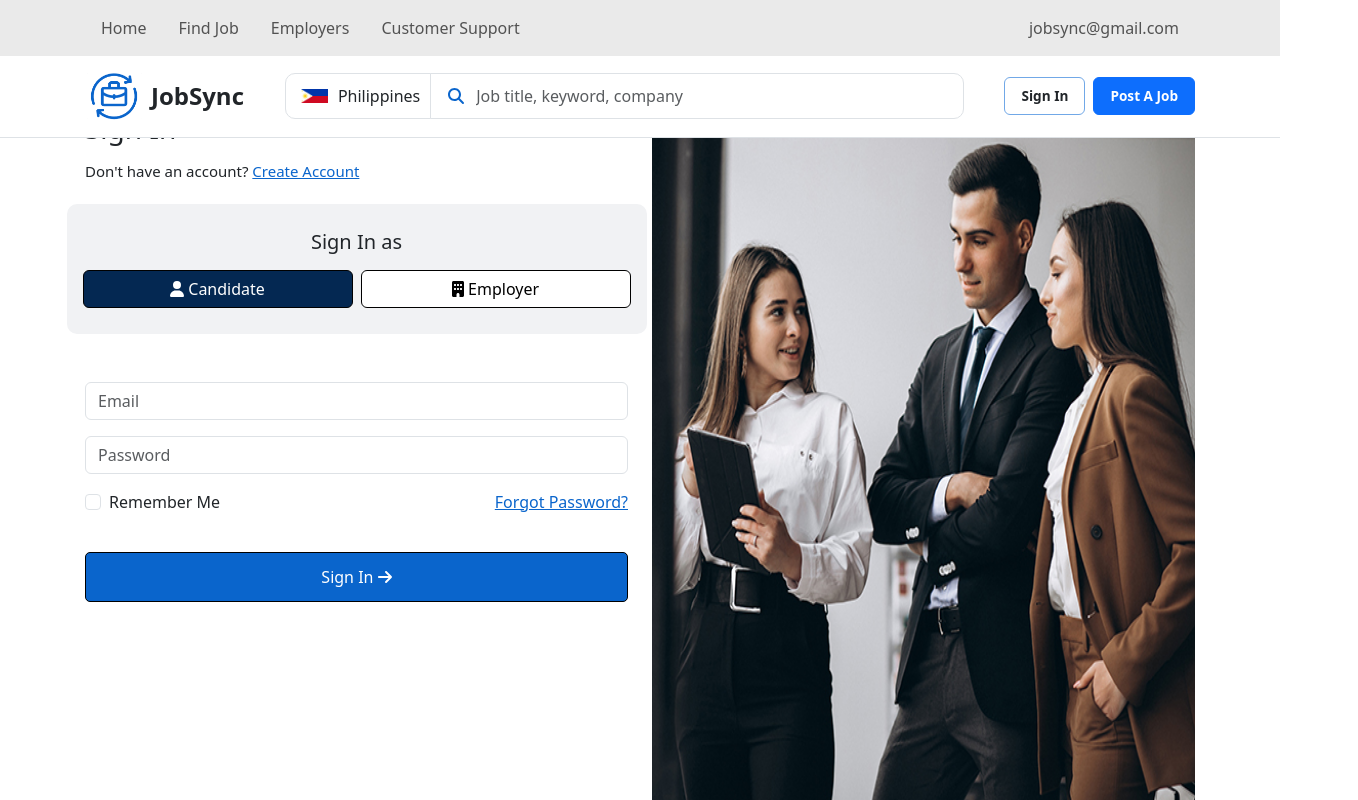
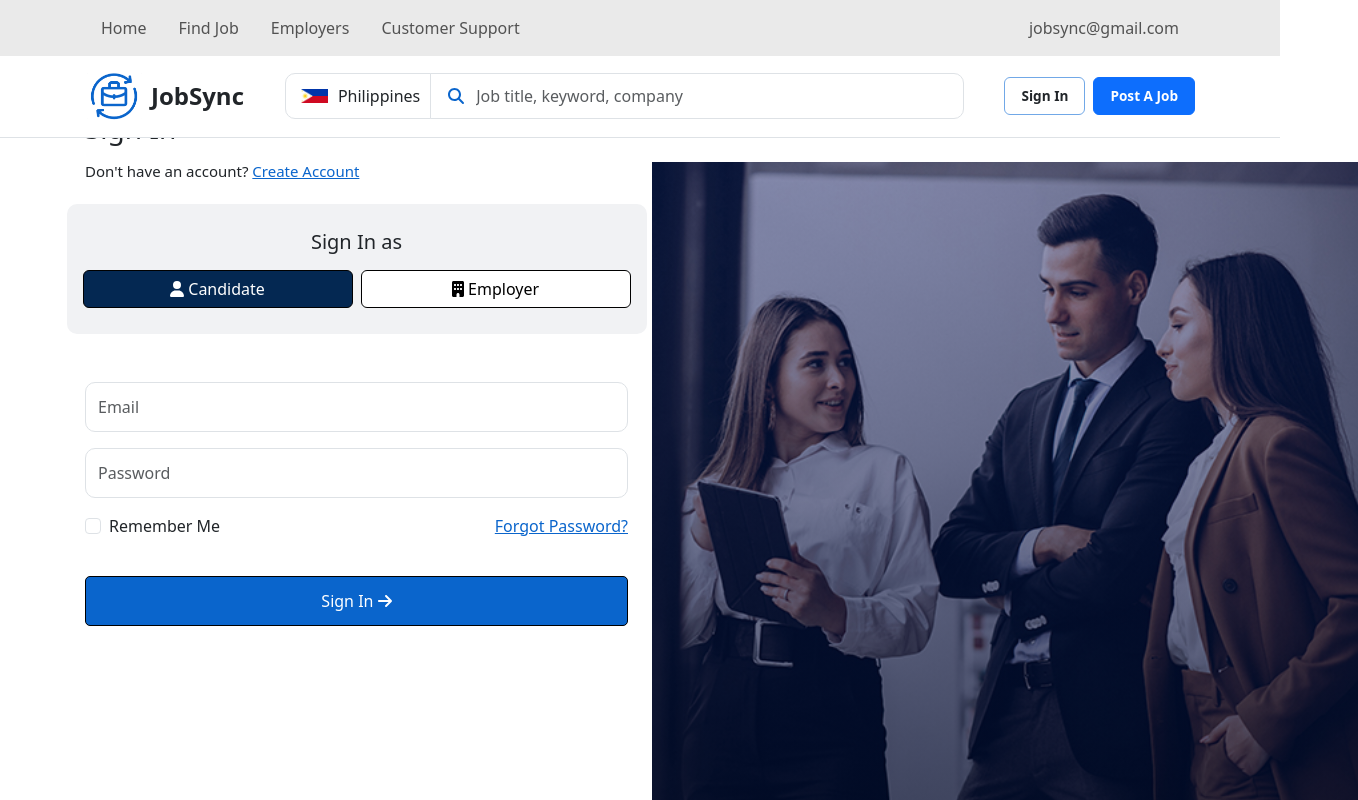
Before and after one commit to ajhay013/Capstone-Project, a React (Vite) app in the folder JobSync/: page /signin in a window 1280 px wide. Shown: the top 800 px of the page, 1358 px wide, since content can reach past the window. Built offline with nearby package versions, Linux system fonts and the light colour scheme.

Commit message:
update sign in

```diff
--- a/JobSync/src/Pages/SignInForm.jsx
+++ b/JobSync/src/Pages/SignInForm.jsx
@@ -12,10 +12,10 @@ function SignInForm() {
     const renderFormFields = () => (
         <>
             <div className="mb-3">
-                <input type="email" className="form-control" placeholder="Email" />
+                <input type="email" className="form-control register" placeholder="Email" />
             </div>
             <div className="mb-3">
-                <input type="password" className="form-control" placeholder="Password" />
+                <input type="password" className="form-control register" placeholder="Password" />
             </div>
             <div className="d-flex justify-content-between mb-3">
                 <div className="form-check">
@@ -71,12 +71,35 @@ function SignInForm() {
                     </form>
                 </div>
                 <div className="col-md-6 d-none d-md-block">
-                    <img
-                        src="src/assets/our-services.jpg"
-                        alt="Sign In Visual"
-                        className="img-fluid"
-                        style={{ height: '700px', width: '800px' }}
-                    />
+                    <div
+                        style={{
+                            position: 'relative',
+                            marginTop: '50px',
+                            width: '130%',
+                        }}
+                    >
+                        <img
+                            src="src/assets/our-services.jpg"
+                            alt="Registration Visual"
+                            className="img-fluid"
+                            style={{
+                                height: '100%',
+                                width: '100%',
+                                objectFit: 'cover'
+                            }}
+                        />
+                        <div
+                            style={{
+                                position: 'absolute',
+                                top: 0,
+                                left: 0,
+                                height: '100%',
+                                width: '100%',
+                                background: 'linear-gradient(rgba(10, 22, 101, 0.4), rgba(0, 8, 42, 0.7))',
+                                zIndex: 1
+                            }}
+                        ></div>
+                    </div>
                 </div>
             </div>
         </div>
```
